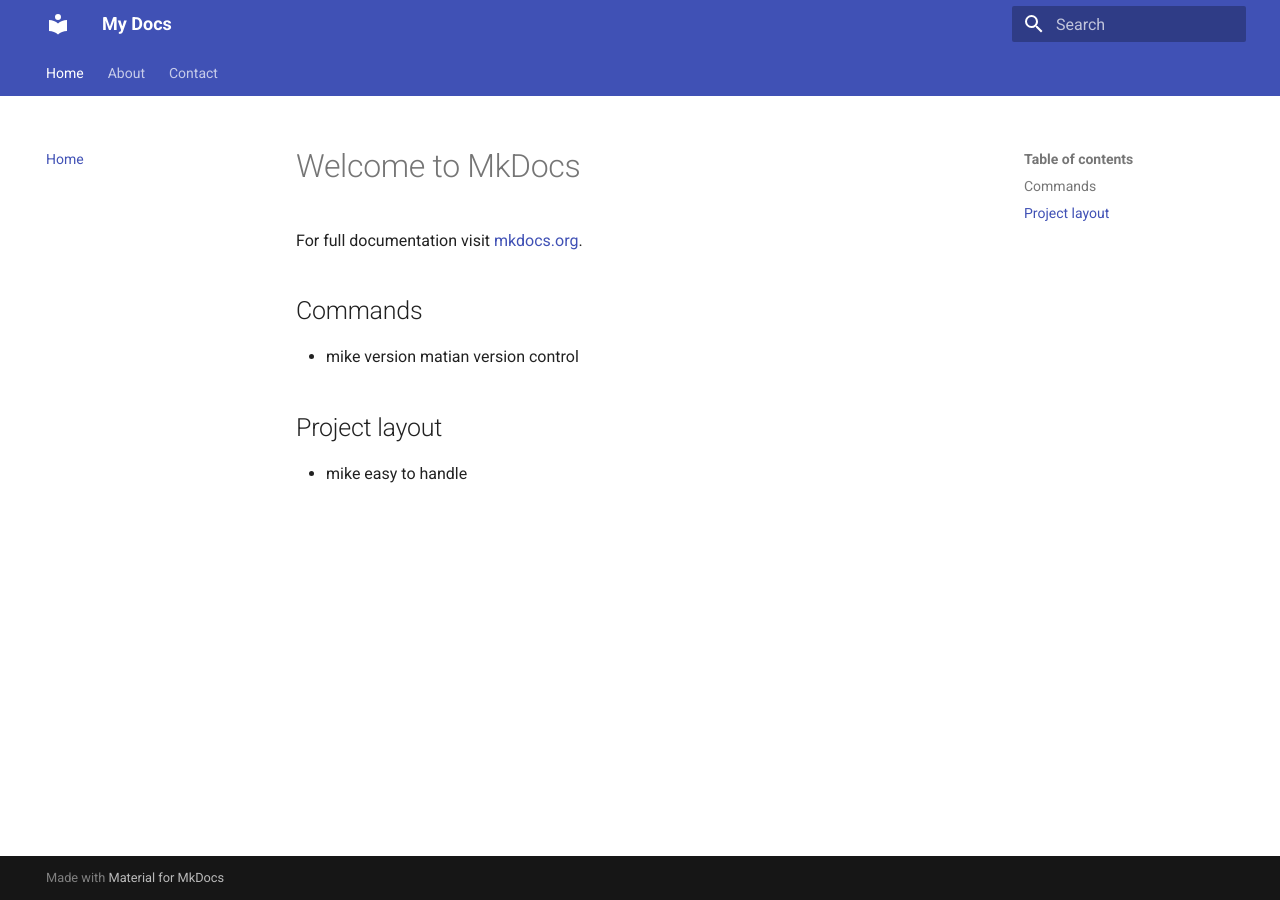
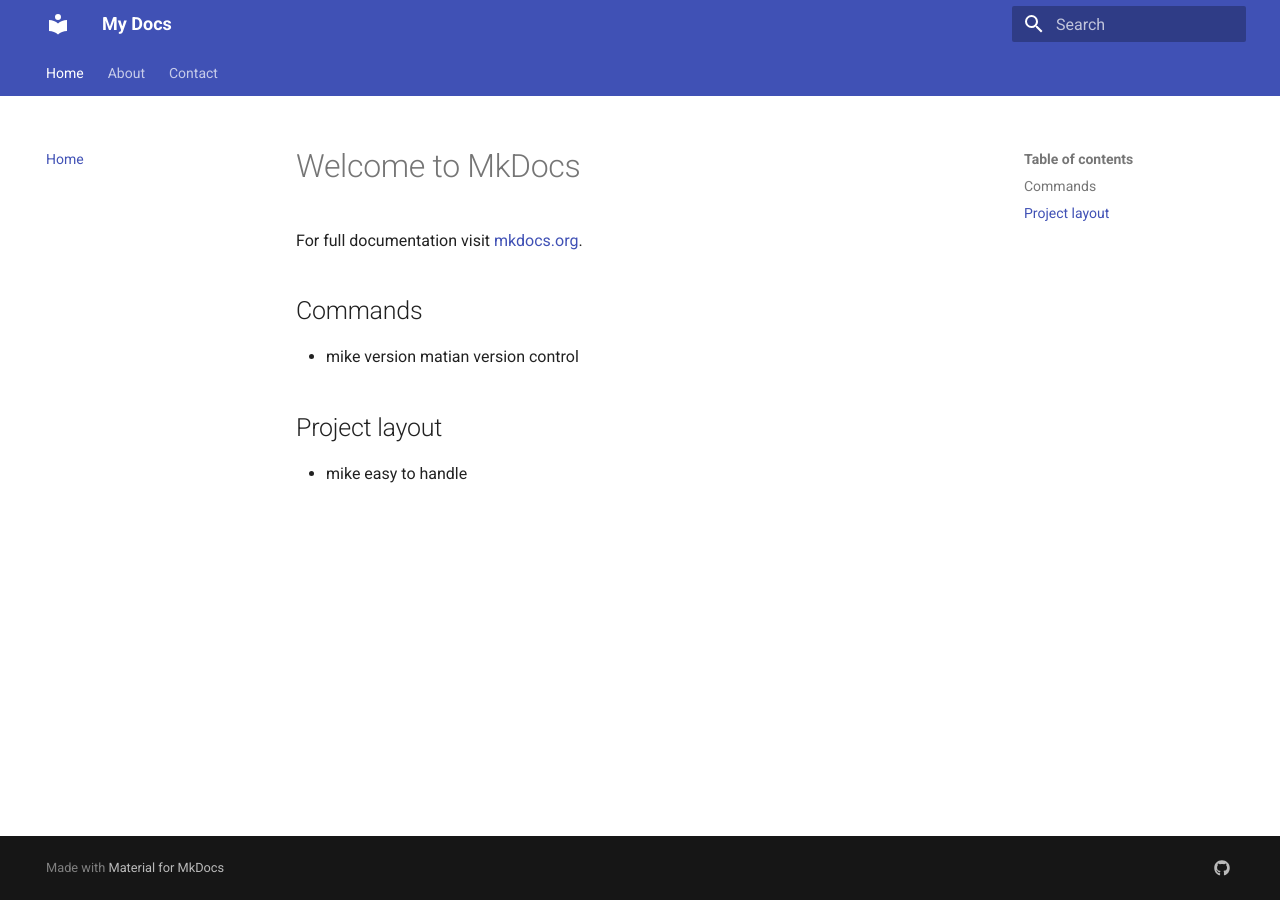
Before and after one commit to mahesh1217/projectver, an MkDocs documentation site: the page built from docs/index.md, in a window 1280 px wide. Built offline with MkDocs 1.6.1 and Material for MkDocs 9.7.7, drawn with Linux system fonts in a browser that asks for light colours; the version menu is left out.

Commit message:
yml file added

```diff
--- a/mkdocs.yml
+++ b/mkdocs.yml
@@ -13,3 +13,5 @@ theme:
 extra:
   version:
     provider: mike
+  social:
+  - icon: fontawesome/brands/github
```
